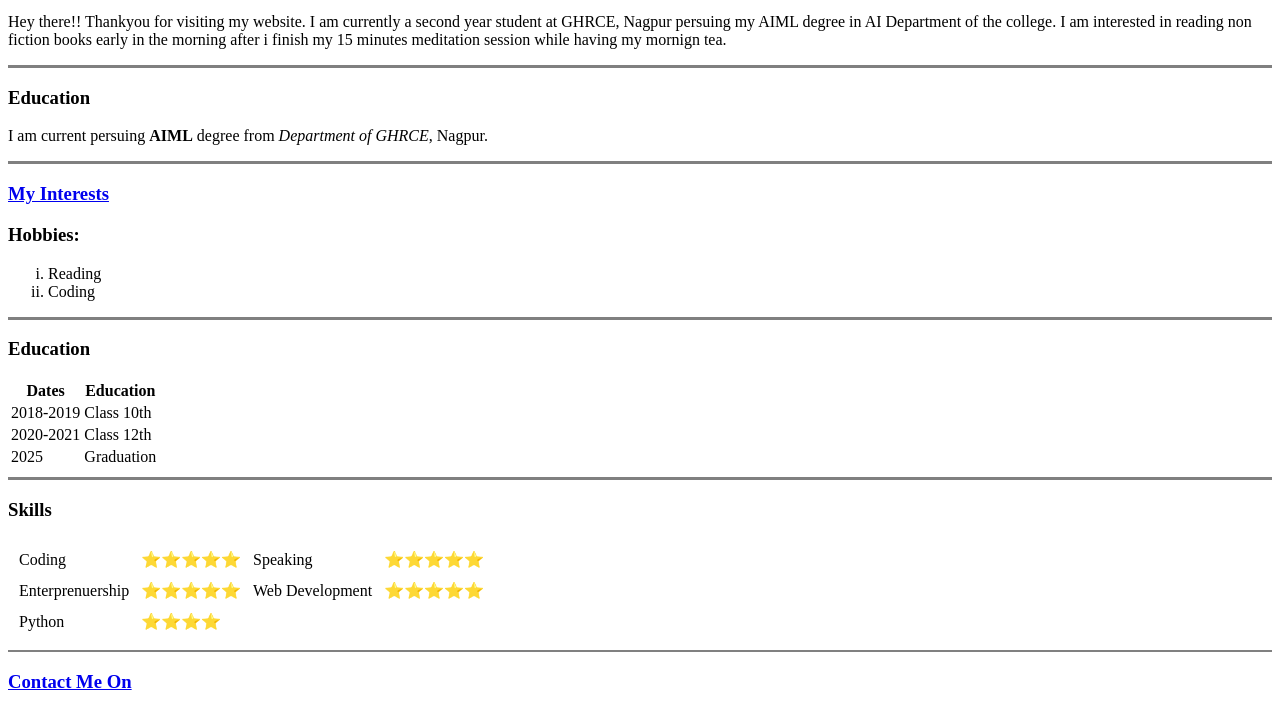
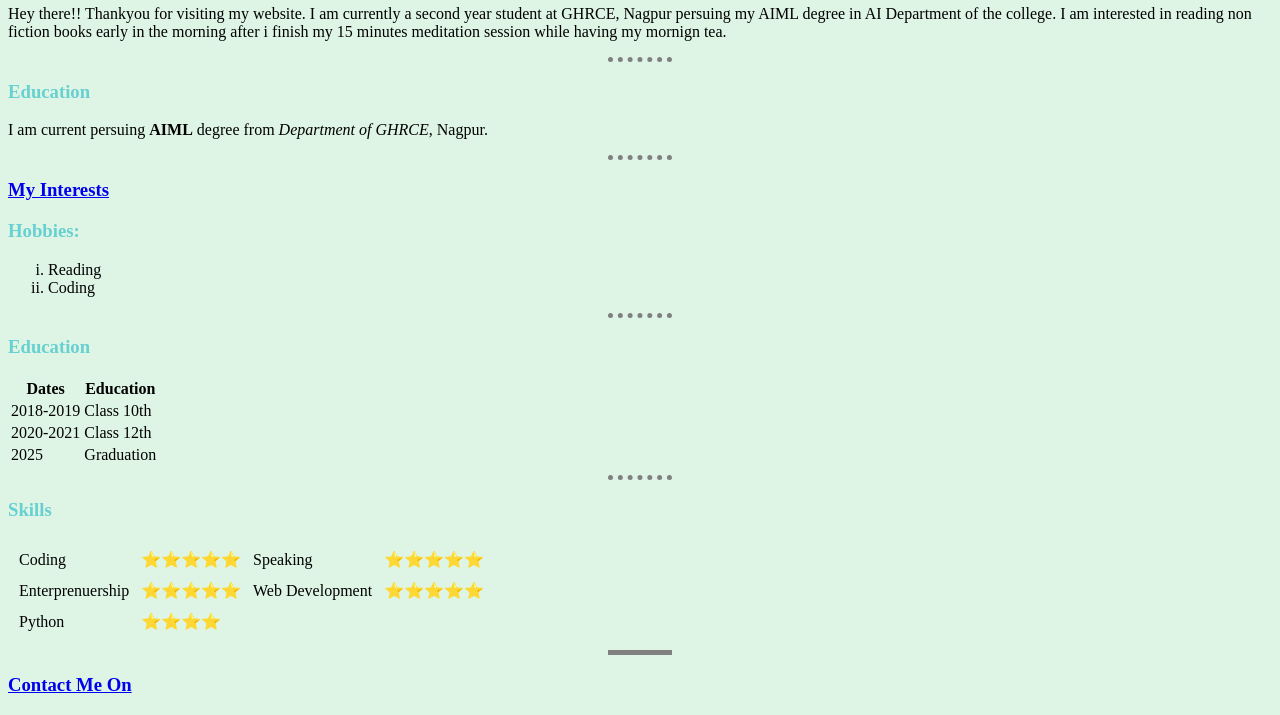
Before and after one commit to Jayendra-Welekar/CV, a plain HTML site: page index.html in a window 1280 px wide. Shown: the part 217-932 px from the top of the page. Drawn offline with Linux system fonts and the light colour scheme.

Commit message:
Add files via upload

```diff
--- /dev/null
+++ b/css/styles.css
@@ -0,0 +1,21 @@
+body {
+    background-color: #DEF5E5;
+   }
+
+   hr {
+
+    border-style: none;
+    border-top-style: dotted;
+    border-color: grey;
+    border-width: 5px;
+    height: 0;
+    width: 5%;
+   }
+
+   h1 {
+    color: #3a5757;
+   }
+
+   h3 {
+    color: #67d0d0;
+   }
--- a/index.html
+++ b/index.html
@@ -4,6 +4,9 @@
 <head>
     <meta charset="UTF-8">
     <title>My first site</title>
+
+    <link rel="stylesheet" href="css/styles.css">
+
 </head>
 
 <body>
@@ -26,10 +29,10 @@
         I am interested in reading non fiction books early in the morning after i finish my 15 minutes meditation
         session while having my mornign tea.
     </p>
-    <hr size="3" noshade>
+    <hr>
     <h3>Education</h3>
     <p>I am current persuing <strong>AIML</strong> degree from <em> Department of GHRCE</em>, Nagpur.</p>
-    <hr size="3" noshade>
+    <hr>
     <h3><a href="interest.html">My Interests</a></h3>
     <h3>Hobbies: </h3>
 
@@ -37,7 +40,7 @@
         <li>Reading</li>
         <li>Coding</li>
     </ol>
-    <hr size="3" noshade>
+    <hr>
     <h3>Education</h3>
     <table>
         <thead>
@@ -65,7 +68,7 @@
 
     </table>
 
-    <hr size="3" noshade>
+    <hr>
 
 
     <h3>Skills</h3>
```
Also changed, not shown: contact.html (+2 -0 lines), interest.html (+3 -0 lines), images/bart.png.
